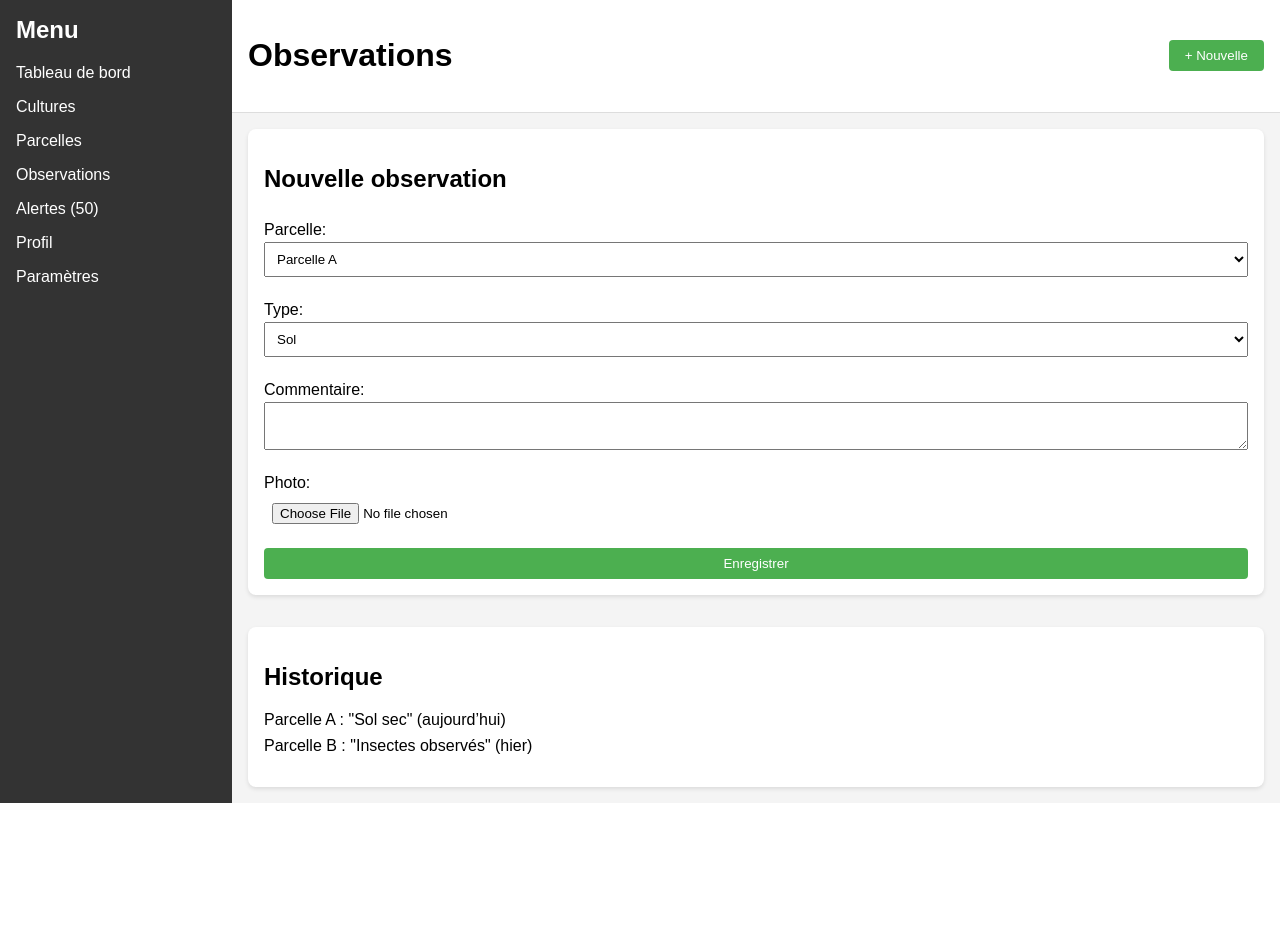
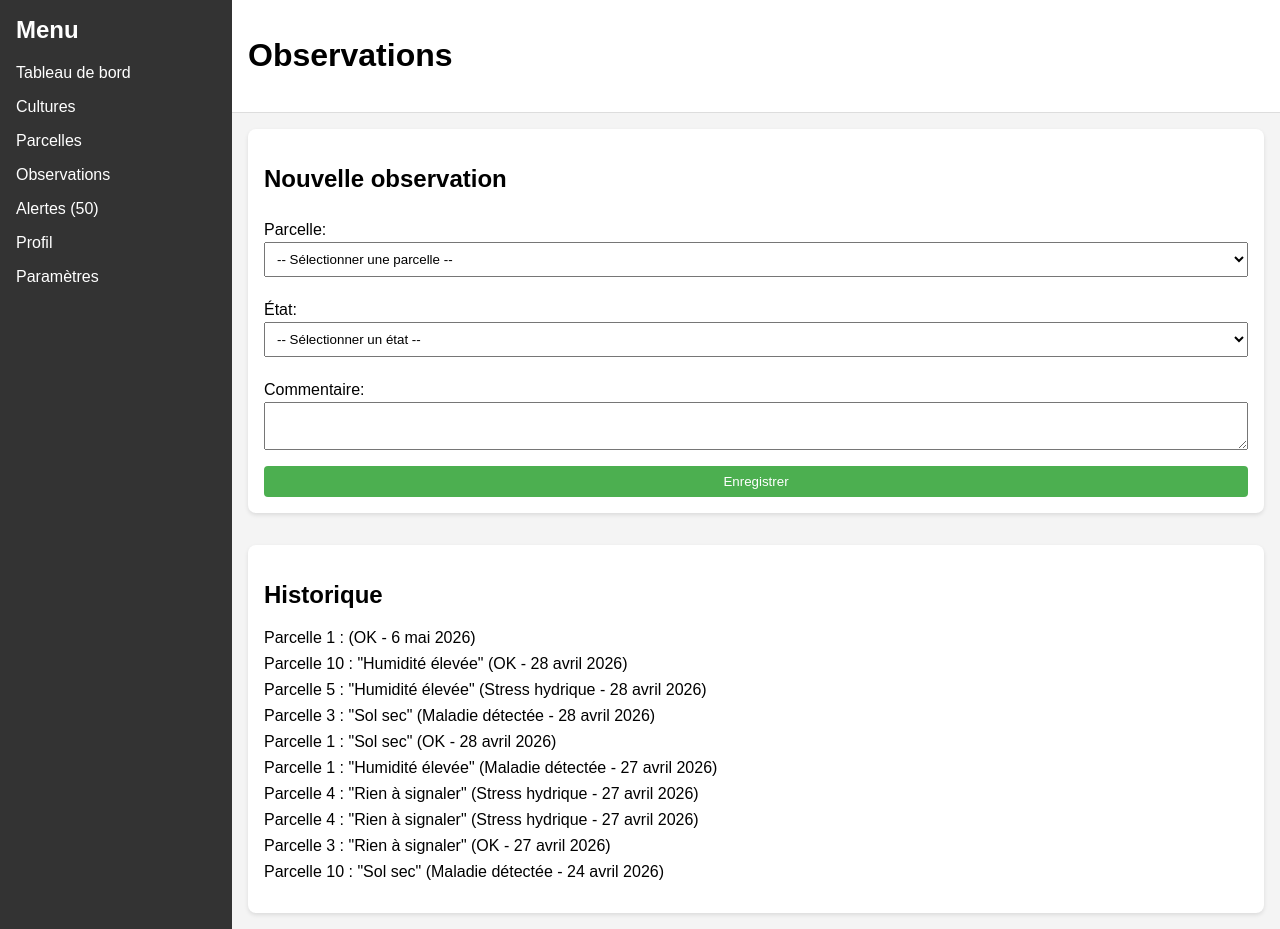
Before and after one commit to lala000000/Agricole, a Django app: page /observations/ in a window 1280 px wide. Before the commit the page ends 803 px from the top, so only its background shows below. Run offline with Django 5.2, Linux system fonts and the light colour scheme; data comes from the database, SQL or seed files in the repository; both versions use the stored data as it was after the commit.

Commit message:
Add observation form and view functionality
- Implemented a form for adding new observations with required fields.
- Updated the observations view to include the latest observations and available parcels.
- Added URL routing for the new observation functionality.

Co-authored-by: Copilot <copilot@github.com>

```diff
--- a/agricole/templates/observations.html
+++ b/agricole/templates/observations.html
@@ -25,33 +25,42 @@
         <main class="main-content">
             <header class="header">
                 <h1>Observations</h1>
-                <button class="add-btn">+ Nouvelle</button>
             </header>
             <section class="new-observation">
                 <h2>Nouvelle observation</h2>
-                <form>
+                <form method="POST" action="{% url 'add_observation' %}">
+                    {% csrf_token %}
                     <label for="parcel">Parcelle:</label>
-                    <select id="parcel">
-                        <option>Parcelle A</option>
-                        <option>Parcelle B</option>
+                    <select id="parcel" name="parcel" required>
+                        <option value="">-- Sélectionner une parcelle --</option>
+                        {% for parcelle in parcelles %}
+                            <option value="{{ parcelle.id }}">{{ parcelle.nom }}</option>
+                        {% endfor %}
                     </select>
-                    <label for="type">Type:</label>
-                    <select id="type">
-                        <option>Sol</option>
-                        <option>Plante</option>
+
+                    <label for="etat">État:</label>
+                    <select id="etat" name="etat" required>
+                        <option value="">-- Sélectionner un état --</option>
+                        <option value="OK">OK</option>
+                        <option value="Stress hydrique">Stress hydrique</option>
+                        <option value="Maladie détectée">Maladie détectée</option>
+                        <option value="Risque maladie">Risque maladie</option>
                     </select>
+
                     <label for="comment">Commentaire:</label>
-                    <textarea id="comment"></textarea>
-                    <label for="photo">Photo:</label>
-                    <input type="file" id="photo">
+                    <textarea id="comment" name="comment"></textarea>
+
                     <button type="submit">Enregistrer</button>
                 </form>
             </section>
             <section class="history">
                 <h2>Historique</h2>
                 <ul>
-                    <li>Parcelle A : "Sol sec" (aujourd’hui)</li>
-                    <li>Parcelle B : "Insectes observés" (hier)</li>
+                    {% for obs in observations %}
+                        <li>{{ obs.parcelle.nom }} :{% if obs.commentaire %} "{{ obs.commentaire }}"{% endif %} ({{ obs.etat }} - {{ obs.date|date:"j F Y" }})</li>
+                    {% empty %}
+                        <li>Aucune observation</li>
+                    {% endfor %}
                 </ul>
             </section>
         </main>
--- a/agricole/urls.py
+++ b/agricole/urls.py
@@ -7,6 +7,7 @@ urlpatterns = [
     path('cultures/', views.cultures, name='cultures'),
     path('alertes/', views.alertes, name='alertes'),
     path('observations/', views.observations, name='observations'),
+    path('observations/add/', views.add_observation, name='add_observation'),
     path('parcel/<int:id>/', views.parcel, name='parcel'),
     path('parcels/', views.parcels, name='parcels'),
     path('profile/', views.profile, name='profile'),
--- a/agricole/views.py
+++ b/agricole/views.py
@@ -1,6 +1,7 @@
 import datetime
 from django.http import HttpResponse
 from django.template import loader
+from django.shortcuts import redirect
 from .models import Meteo, Observation, Parcelle, Alerte, Culture
 
 def get_alertes_count():
@@ -62,11 +63,31 @@ def alertes(request):
   return HttpResponse(template.render(context, request))
 
 def observations(request):
+  allobservations = Observation.objects.all().order_by('-date')[:10]
   template = loader.get_template('observations.html')
   context = {
-    'nbralerte' : get_alertes_count()
+    'nbralerte': get_alertes_count(),
+    'observations': allobservations,
+    'parcelles': Parcelle.objects.all(),
   }
   return HttpResponse(template.render(context, request))
+
+def add_observation(request):
+  if request.method == 'POST':
+    parcelle_id = request.POST.get('parcel')
+    etat = request.POST.get('etat')
+    commentaire = request.POST.get('comment')
+
+    parcelle = Parcelle.objects.get(id=parcelle_id)
+    Observation.objects.create(
+      parcelle=parcelle,
+      etat=etat,
+      commentaire=commentaire,
+      date=datetime.date.today()
+    )
+    return redirect('observations')
+
+  return redirect('observations')
 
 def parcel(request, id):
   parcelle = Parcelle.objects.prefetch_related('cultures', 'observations', 'alertes').get(id=id)
```
Also changed, not shown: db.sqlite3.
